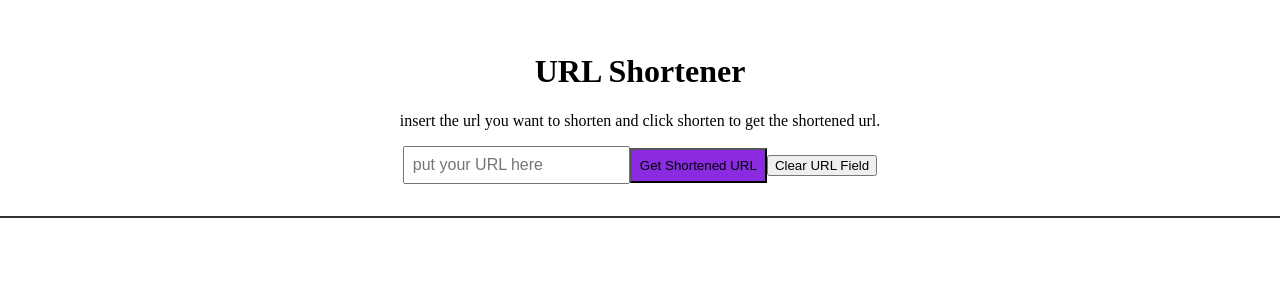
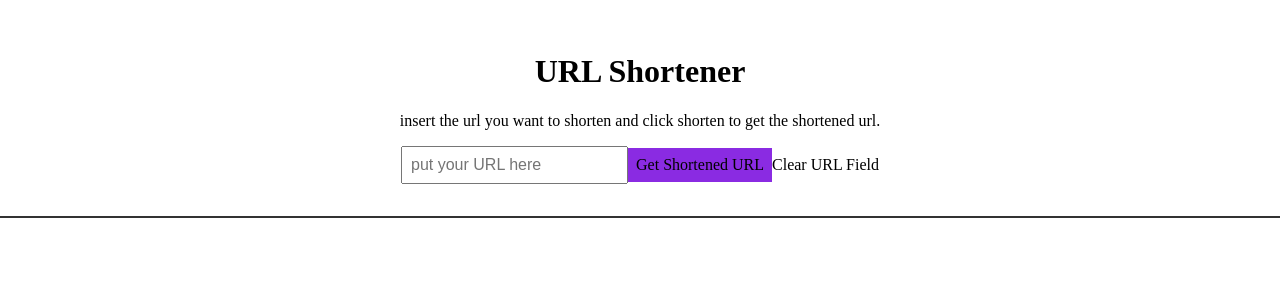
Before and after one commit to Klrfl/url-shortener, a Vue app: page / in a window 1280 px wide. Shown: the top 300 px of the page. Built offline with nearby package versions, Linux system fonts and the light colour scheme.

Commit message:
reset button

```diff
--- a/src/assets/globals.css
+++ b/src/assets/globals.css
@@ -10,3 +10,7 @@ body {
   margin: 0;
   padding: 0;
 }
+
+button {
+  all: unset;
+}
```
